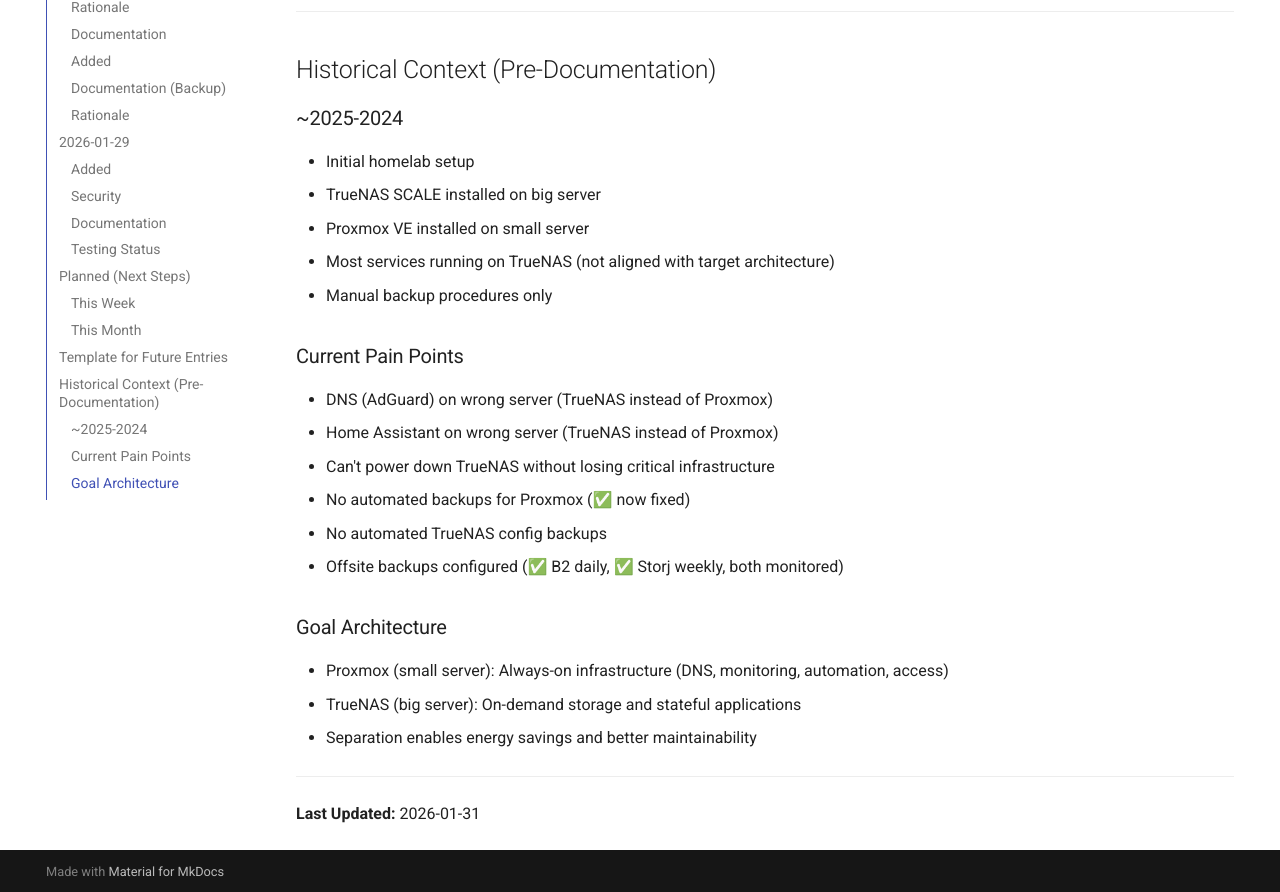
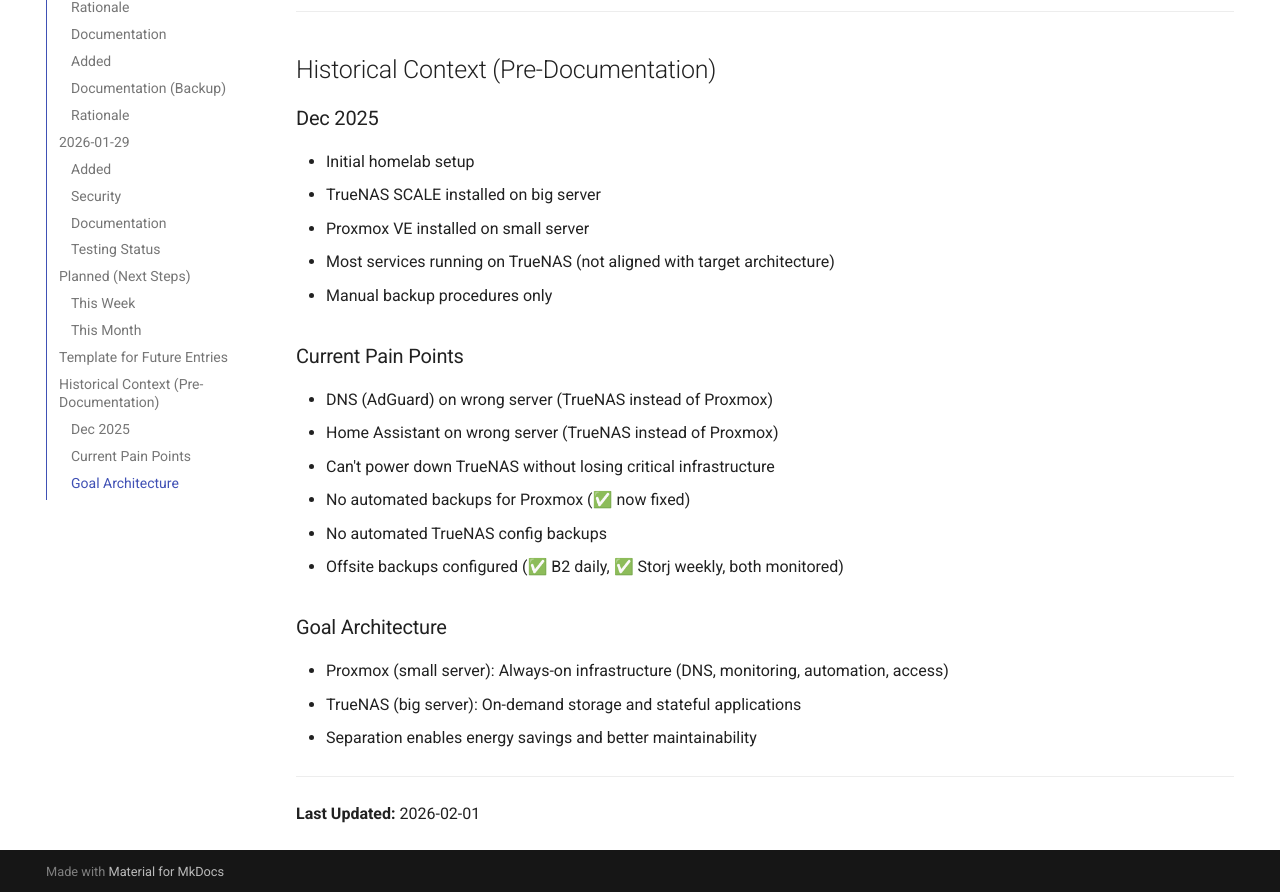
Before and after one commit to Benle90/homelab-docs-public, an MkDocs documentation site: the page built from docs/CHANGELOG.md, in a window 1280 px wide and 1400 px high, scrolled down 7361 px. Shown: the part 505-1397 px from the top of the window. Built offline with MkDocs 1.6.1 and Material for MkDocs 9.7.7, drawn with Linux system fonts in a browser that asks for light colours.

Commit message:
Revise dates in CHANGELOG.md
Updated historical context dates and last updated date in CHANGELOG.

```diff
--- a/docs/CHANGELOG.md
+++ b/docs/CHANGELOG.md
@@ -245,7 +245,7 @@
 
 ## Historical Context (Pre-Documentation)
 
-### ~2025-2024
+### Dec 2025
 - Initial homelab setup
 - TrueNAS SCALE installed on big server
 - Proxmox VE installed on small server
@@ -267,4 +267,4 @@
 
 ---
 
-**Last Updated:** 2026-01-31
+**Last Updated:** 2026-02-01
```
